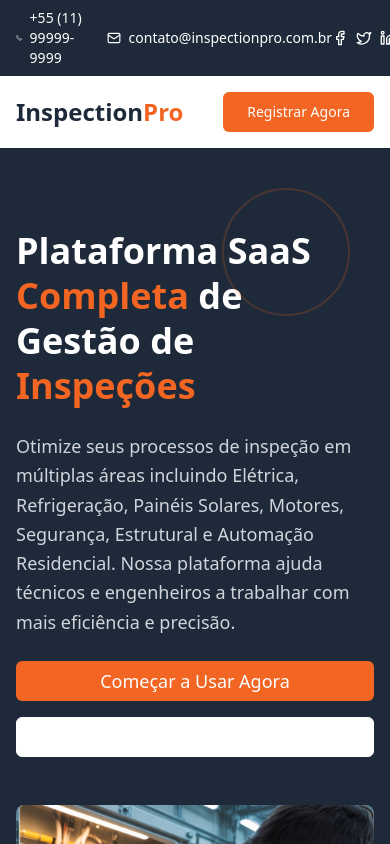
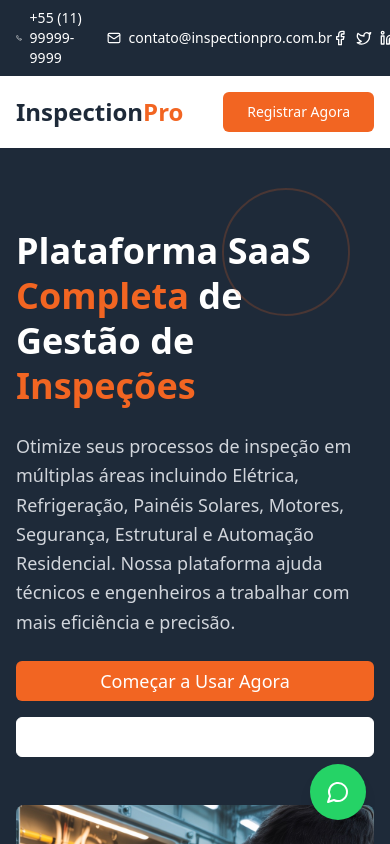
Before and after one commit to comeca-ai/projetoinspecao-ai, a React (Vite) app: page / in a window 390 px wide. Shown: the top 844 px of the page. Built offline with nearby package versions, Linux system fonts and the light colour scheme; grey boxes are pictures that could not be loaded.

Commit message:
Add WhatsApp floating action button
Adds a floating WhatsApp button to the bottom right of the page. The button is a green circular icon that opens WhatsApp Web in a new tab on click, with a hover effect and a subtle shadow. It's responsive and always visible.

```diff
--- /dev/null
+++ b/src/components/WhatsAppFloat.tsx
@@ -0,0 +1,27 @@
+
+import { MessageCircle } from "lucide-react";
+
+const WhatsAppFloat = () => {
+  const handleWhatsAppClick = () => {
+    // Por enquanto usando um link placeholder - será configurado posteriormente
+    const whatsappUrl = "https://web.whatsapp.com/";
+    window.open(whatsappUrl, '_blank');
+  };
+
+  return (
+    <button
+      onClick={handleWhatsAppClick}
+      className="fixed bottom-6 right-6 bg-[#25D366] hover:bg-[#20c259] text-white rounded-full p-4 shadow-lg hover:shadow-xl transition-all duration-300 hover:scale-110 z-50 group"
+      aria-label="Falar no WhatsApp"
+    >
+      <MessageCircle size={24} className="group-hover:animate-pulse" />
+
+      {/* Tooltip opcional */}
+      <span className="absolute bottom-full right-0 mb-2 px-3 py-1 bg-gray-800 text-white text-sm rounded-lg opacity-0 group-hover:opacity-100 transition-opacity duration-300 whitespace-nowrap">
+        Fale conosco no WhatsApp
+      </span>
+    </button>
+  );
+};
+
+export default WhatsAppFloat;
--- a/src/pages/Index.tsx
+++ b/src/pages/Index.tsx
@@ -8,6 +8,7 @@ import DetailedServices from "@/components/DetailedServices";
 import PricingPlans from "@/components/PricingPlans";
 import Testimonials from "@/components/Testimonials";
 import Footer from "@/components/Footer";
+import WhatsAppFloat from "@/components/WhatsAppFloat";
 
 const Index = () => {
   return (
@@ -21,6 +22,7 @@ const Index = () => {
       <PricingPlans />
       <Testimonials />
       <Footer />
+      <WhatsAppFloat />
     </div>
   );
 };
```
